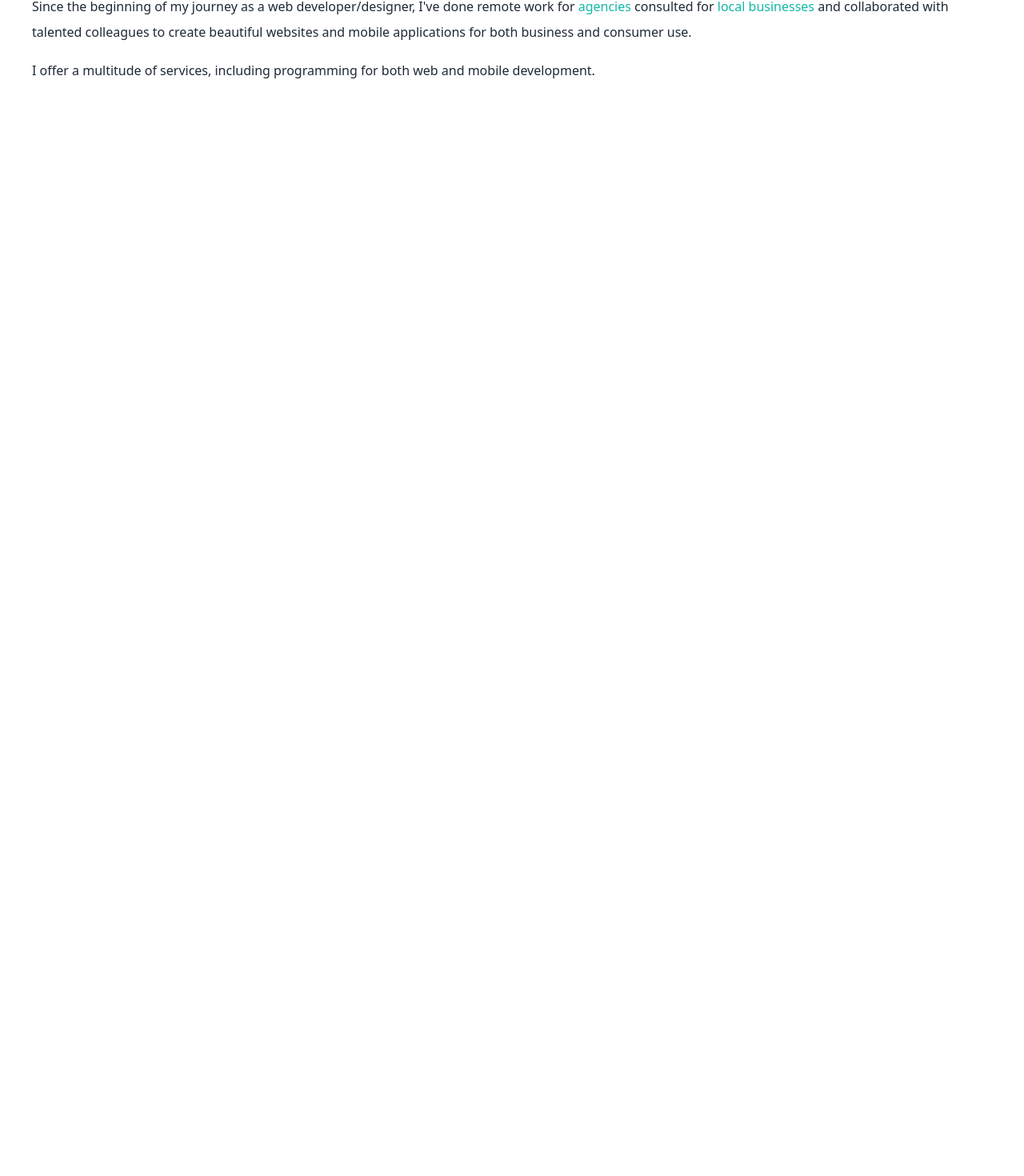
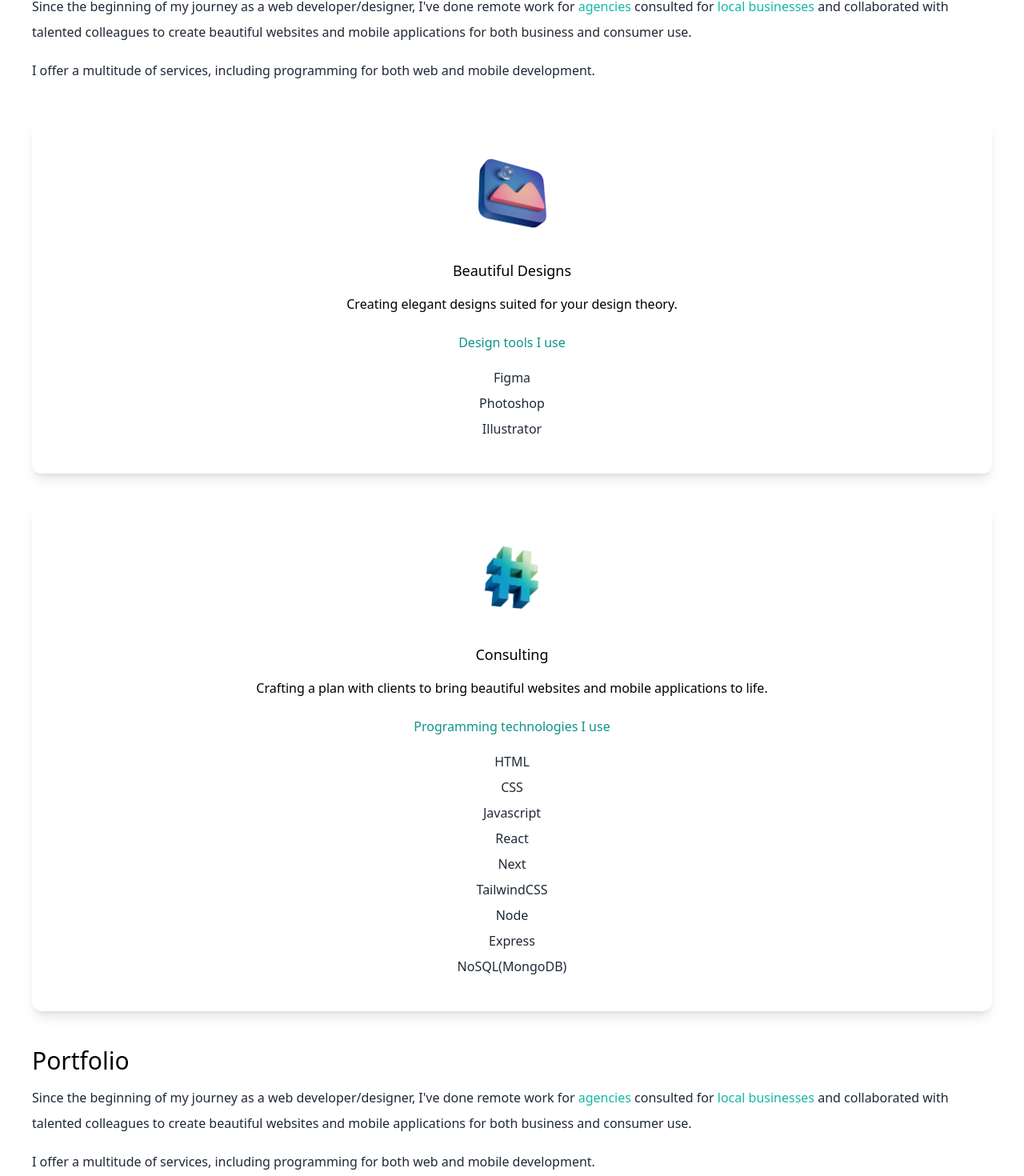
Before and after one commit to Jscorz/Portfolio-React-Tailwind, a Next.js app: page / in a window 1280 px wide. Shown: the part 980-2450 px from the top of the page at 80% size. Before the commit the page ends 1092 px from the top, so only its background shows below. Built offline with nearby package versions, Linux system fonts and the light colour scheme.

Commit message:
built components for Card, and PortfolioCard

```diff
--- /dev/null
+++ b/components/Card.js
@@ -0,0 +1,40 @@
+import Image from "next/image";
+import design from "../public/design.png";
+import code from "../public/code.png";
+import consulting from "../public/consulting.png";
+
+const Card = () => {
+	return (
+		<div>
+			<div className='text-center shadow-lg p-10 rounded-xl my-10 flex flex-col items-center'>
+				<Image src={design} height={100} width={100} />
+				<h3 className='text-lg font-medium pt-8 pb-2'>Beautiful Designs</h3>
+				<p className='py-2'>Creating elegant designs suited for your design theory.</p>
+				<h4 className='py-4 text-teal-600'>Design tools I use</h4>
+				<p className='text-gray-800 py-1'>Figma</p>
+				<p className='text-gray-800 py-1'>Photoshop</p>
+				<p className='text-gray-800 py-1'>Illustrator</p>
+			</div>
+			<div className='text-center shadow-lg p-10 rounded-xl my-10 flex flex-col items-center'>
+				<Image src={code} height={100} width={100} />
+				<h3 className='text-lg font-medium pt-8 pb-2'>Consulting</h3>
+				<p className='py-2'>
+					Crafting a plan with clients to bring beautiful websites and mobile applications
+					to life.
+				</p>
+				<h4 className='py-4 text-teal-600'>Programming technologies I use</h4>
+				<p className='text-gray-800 py-1'>HTML</p>
+				<p className='text-gray-800 py-1'>CSS</p>
+				<p className='text-gray-800 py-1'>Javascript</p>
+				<p className='text-gray-800 py-1'>React</p>
+				<p className='text-gray-800 py-1'>Next</p>
+				<p className='text-gray-800 py-1'>TailwindCSS</p>
+				<p className='text-gray-800 py-1'>Node</p>
+				<p className='text-gray-800 py-1'>Express</p>
+				<p className='text-gray-800 py-1'>NoSQL(MongoDB)</p>
+			</div>
+		</div>
+	);
+};
+
+export default Card;
--- /dev/null
+++ b/components/PortfolioCard.js
@@ -0,0 +1,27 @@
+import React from "react";
+
+const PortfolioCard = () => {
+	return (
+		<section>
+			<div>
+				<h3 className='text-3xl py-1'>Portfolio</h3>
+				<div>
+					<p className='text-md py-2 leading-8 text-gray-800'>
+						Since the beginning of my journey as a web developer/designer, I've done
+						remote work for
+						<span className='text-teal-500'> agencies</span> consulted for{" "}
+						<span className='text-teal-500'>local businesses</span> and collaborated
+						with talented colleagues to create beautiful websites and mobile
+						applications for both business and consumer use.
+					</p>
+					<p className='text-md py-2 leading-8 text-gray-800'>
+						I offer a multitude of services, including programming for both web and
+						mobile development.
+					</p>
+				</div>
+			</div>
+		</section>
+	);
+};
+
+export default PortfolioCard;
--- a/components/Services.js
+++ b/components/Services.js
@@ -1,4 +1,5 @@
 import React from "react";
+import Card from "./Card";
 
 const Services = () => {
 	return (
@@ -18,6 +19,7 @@
 					development.
 				</p>
 			</div>
+			<Card />
 		</section>
 	);
 };
--- a/pages/index.js
+++ b/pages/index.js
@@ -1,6 +1,8 @@
 import Head from "next/head";
 import Navbar from "@/components/Navbar";
 import Hero from "@/components/Hero";
+import Services from "@/components/Services";
+import PortfolioCard from "@/components/PortfolioCard";
 
 export default function Home() {
 	return (
@@ -16,23 +18,8 @@
 					<Navbar />
 					<Hero />
 				</section>
-				<section>
-					<div>
-						<h3 className='text-3xl pb-1 pt-8'>Services I offer</h3>
-						<p className='text-md py-2 leading-8 text-gray-800'>
-							Since the beginning of my journey as a web developer/designer, I've done
-							remote work for
-							<span className='text-teal-500'> agencies</span> consulted for{" "}
-							<span className='text-teal-500'>local businesses</span> and collaborated
-							with talented colleagues to create beautiful websites and mobile
-							applications for both business and consumer use.
-						</p>
-						<p className='text-md py-2 leading-8 text-gray-800'>
-							I offer a multitude of services, including programming for both web and
-							mobile development.
-						</p>
-					</div>
-				</section>
+				<Services />
+				<PortfolioCard />
 			</main>
 		</>
 	);
```
